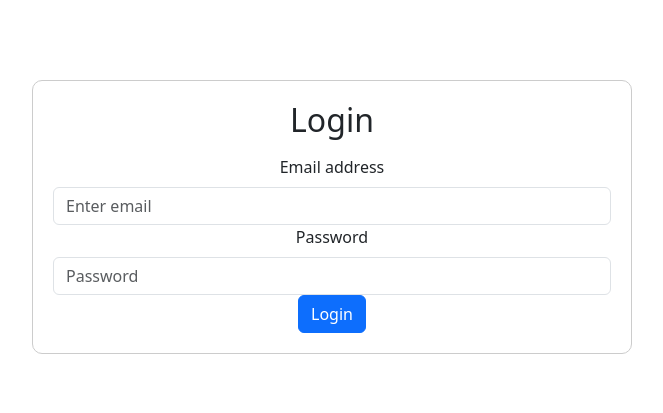
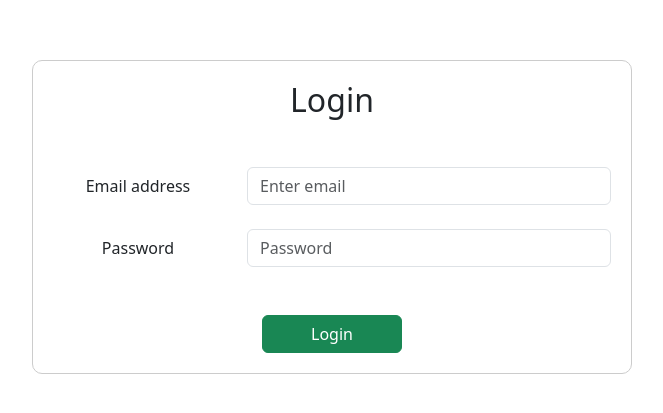
Before and after one commit to Aakash256/lms-ui, a React (Create React App) app: page /login in a window 1280 px wide. Shown: the part 183-596 px from the top of the page, without its empty margins (308-971 px from the left). Built offline with nearby package versions, Linux system fonts and the light colour scheme.

Commit message:
Adding styling for home page

```diff
--- a/src/components/Login.js
+++ b/src/components/Login.js
@@ -1,5 +1,5 @@
 import React, { useState } from 'react';
-import { Container, Form, Button } from 'react-bootstrap';
+import { Container, Col, Row, Form, Button } from 'react-bootstrap';
 import axios from 'axios';
 import {useNavigate} from 'react-router-dom';
 import "./Home.css";
@@ -40,18 +40,26 @@ const Login = () => {
     <Container className="text-center home-container">
       <div className="box-container text-center" style={{ border: '1px solid #ccc', borderRadius: '10px', padding: '20px', maxWidth: '600px', width: '100%' }}>
         <h2>Login</h2>
-        <Form className="mt-3" onSubmit={handleSubmit}>
-          <Form.Group controlId="email">
-            <Form.Label>Email address</Form.Label>
-            <Form.Control type="email" placeholder="Enter email" onChange={handleChange} />
+        <Form className="mt-5" onSubmit={handleSubmit}>
+          <Form.Group as={Row} controlId="email">
+            <Form.Label column md="4">
+              Email address
+            </Form.Label>
+            <Col md="8">
+              <Form.Control type="email" placeholder="Enter email" onChange={handleChange} />
+            </Col>
           </Form.Group>
 
-          <Form.Group controlId="password">
-            <Form.Label>Password</Form.Label>
-            <Form.Control type="password" placeholder="Password" onChange={handleChange} />
+          <Form.Group as={Row} controlId="password" className="mt-4 mb-5">
+            <Form.Label column md="4">
+              Password
+            </Form.Label>
+            <Col md="8">
+              <Form.Control type="password" placeholder="Password" onChange={handleChange} />
+            </Col>
           </Form.Group>
 
-          <Button variant="primary" type="submit">
+          <Button className="btn btn-success px-5" type="submit">
             Login
           </Button>
         </Form>
```
Also changed, not shown: src/components/Home.js (+0 -16 lines).
